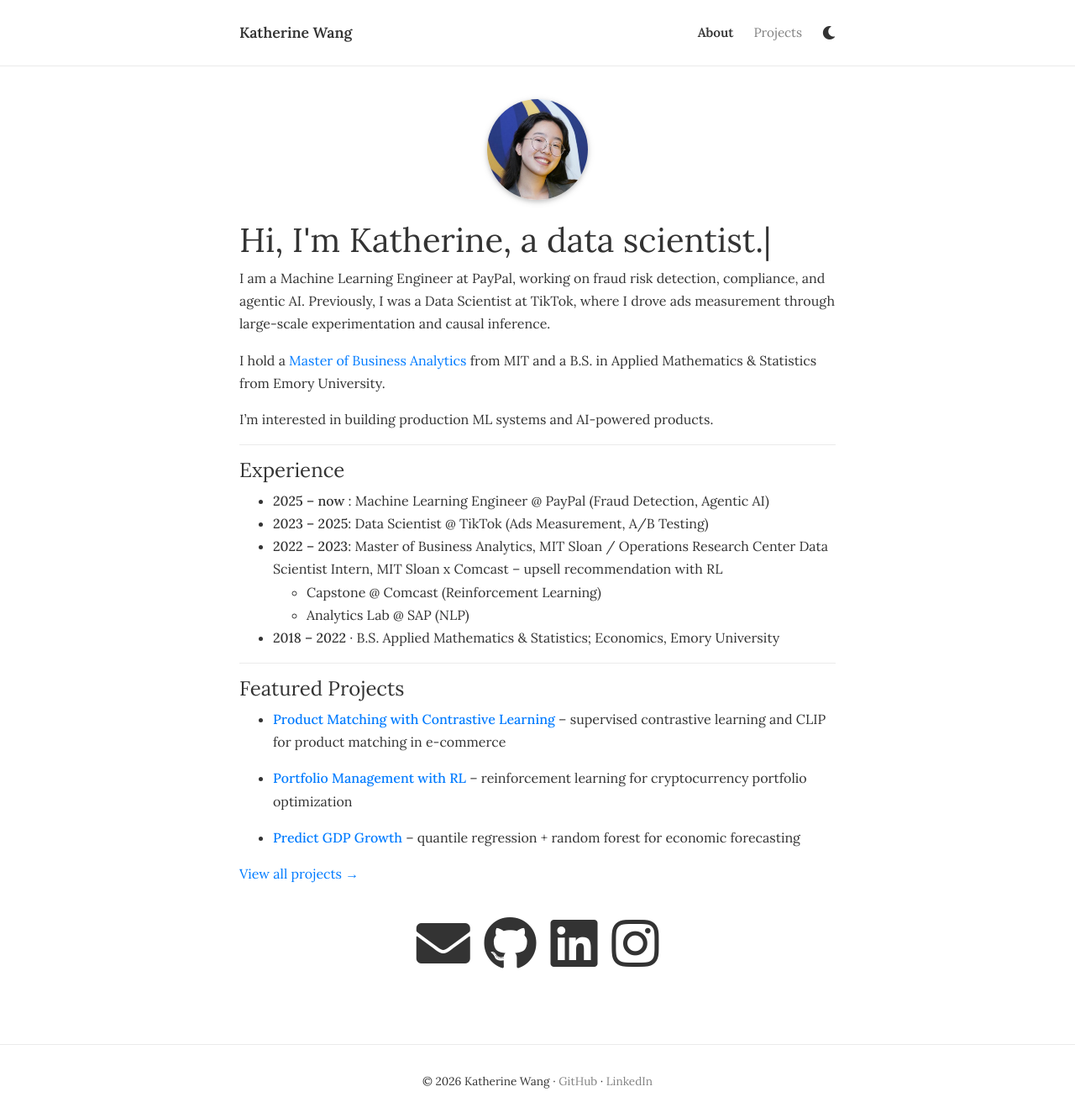
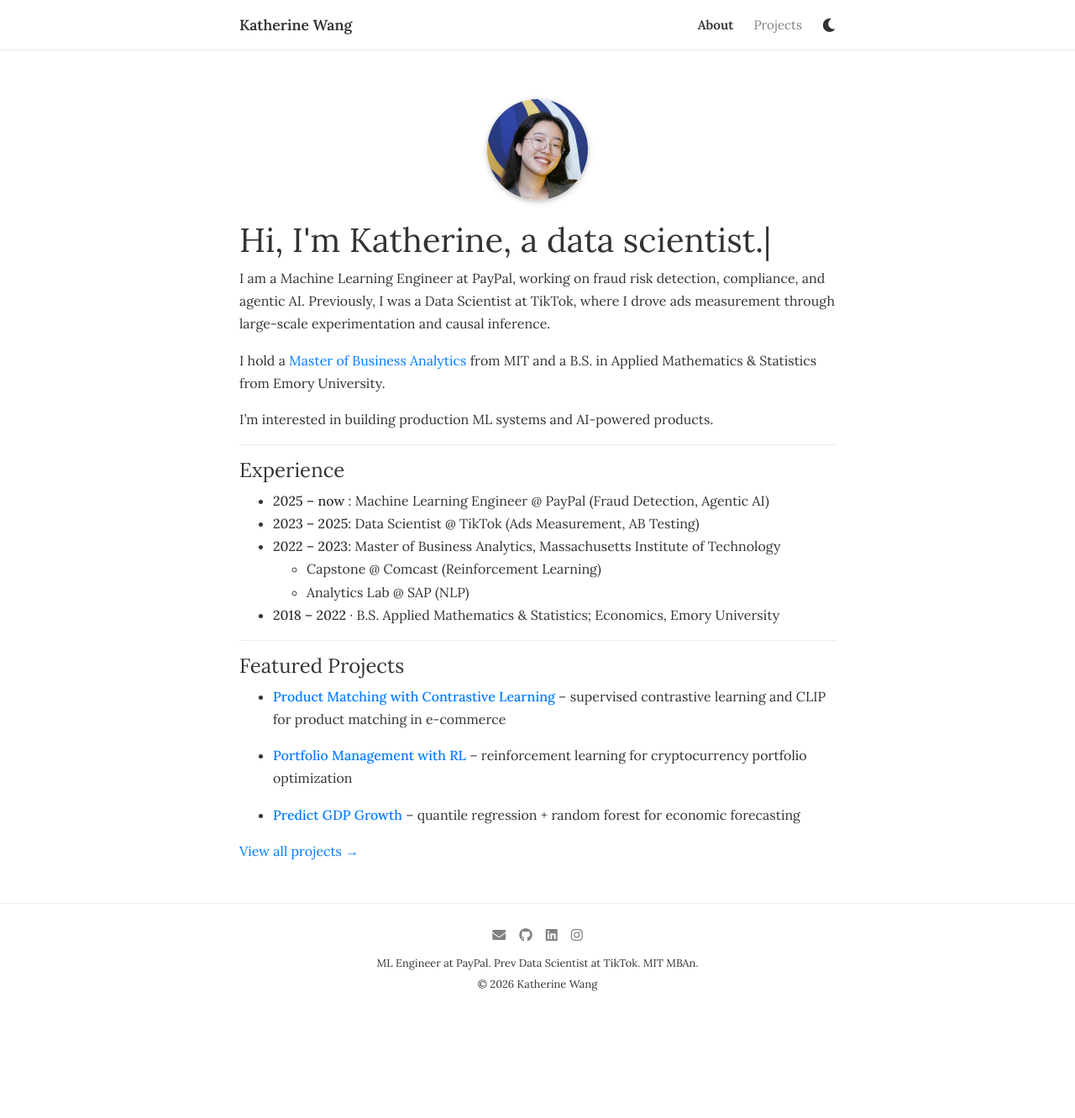
Before and after one commit to katherinewangqw/katherinewangqw.github.io, a Jekyll site: the page built from _pages/about.md, in a window 1280 px wide and 1331 px high. Shown: the whole window at 84% size. Built offline with Jekyll 4.4.1, drawn with Linux system fonts in a browser that asks for light colours; comment, search, counter and statistics services are not loaded; a style sheet for code colours, icons or effects is not loaded.

Commit message:
change footer, header config

```diff
--- a/_config.yml
+++ b/_config.yml
@@ -6,10 +6,9 @@
 first_name: Katherine
 middle_name:
 last_name: Wang
-email: qinwenw@mit.edu
-description: > # the ">" symbol means to ignore newlines until "footer_text:"
-  Katherine Wang -- Machine Learning Engineer
-footer_text: ""
+email: katherinewangqw@outlook.com
+description: # site description (leave blank if not needed)
+footer_text: "ML Engineer at PayPal. Prev Data Scientist at TikTok. MIT MBAn."
 keywords: Katherine Wang, Qinwen Wang, machine learning engineer, AI engineer, data scientist
 
 lang: en # the language of your site (for example: en, fr, cn, ru, etc.)
@@ -68,7 +67,7 @@
 gitlab_username: # your GitLab user name
 twitter_username: # your Twitter handle
 mastodon_username: # your mastodon instance+username in the format instance.tld/@username
-linkedin_username: qinwenkatherinewang # your LinkedIn user name
+linkedin_username: qinwen-katherine-wang # your LinkedIn user name
 telegram_username: # your Telegram user name
 scholar_userid: # your Google Scholar ID
 semanticscholar_id: # your Semantic Scholar ID
--- a/_includes/footer.html
+++ b/_includes/footer.html
@@ -1,7 +1,22 @@
     <footer>
       <div class="container">
-        &copy; {{ site.time | date: '%Y' }} {{ site.first_name }} {{ site.last_name }}
-        {%- if site.github_username %} &middot; <a href="https://github.com/{{ site.github_username }}">GitHub</a>{%- endif %}
-        {%- if site.linkedin_username %} &middot; <a href="https://www.linkedin.com/in/{{ site.linkedin_username }}">LinkedIn</a>{%- endif %}
+        <div class="footer-icons">
+          {%- if site.email %}
+          <a href="mailto:{{ site.email }}" title="Email"><i class="fas fa-envelope"></i></a>
+          {%- endif %}
+          {%- if site.github_username %}
+          <a href="https://github.com/{{ site.github_username }}" title="GitHub"><i class="fab fa-github"></i></a>
+          {%- endif %}
+          {%- if site.linkedin_username %}
+          <a href="https://www.linkedin.com/in/{{ site.linkedin_username }}" title="LinkedIn"><i class="fab fa-linkedin"></i></a>
+          {%- endif %}
+          {%- if site.instagram_id %}
+          <a href="https://instagram.com/{{ site.instagram_id }}" title="Instagram"><i class="fab fa-instagram"></i></a>
+          {%- endif %}
+        </div>
+        {%- if site.footer_text and site.footer_text != "" %}
+        <p class="footer-text">{{ site.footer_text }}</p>
+        {%- endif %}
+        <p class="footer-copy">&copy; {{ site.time | date: '%Y' }} {{ site.first_name }} {{ site.last_name }}</p>
       </div>
     </footer>
--- a/_layouts/page.html
+++ b/_layouts/page.html
@@ -4,10 +4,12 @@
 <!-- page.html -->
         <div class="post">
 
+          {% unless page.hide_title %}
           <header class="post-header">
             <h1 class="post-title">{{ page.title }}</h1>
             <p class="post-description">{{ page.description }}</p>
-            </header>
+          </header>
+          {% endunless %}
 
           <article>
             {{ content }}
--- a/_pages/about.md
+++ b/_pages/about.md
@@ -28,9 +28,8 @@
 #### Experience
 
 - **2025 -- now** : Machine Learning Engineer @ PayPal (Fraud Detection, Agentic AI)
-- **2023 -- 2025**: Data Scientist @ TikTok (Ads Measurement, A/B Testing)
-- **2022 -- 2023**: Master of Business Analytics, MIT Sloan / Operations Research Center
-Data Scientist Intern, MIT Sloan x Comcast -- upsell recommendation with RL
+- **2023 -- 2025**: Data Scientist @ TikTok (Ads Measurement, AB Testing)
+- **2022 -- 2023**: Master of Business Analytics, Massachusetts Institute of Technology
   - Capstone @ Comcast (Reinforcement Learning)
   - Analytics Lab @ SAP (NLP)
 - **2018 -- 2022** · B.S. Applied Mathematics & Statistics; Economics, Emory University
--- a/_sass/_base.scss
+++ b/_sass/_base.scss
@@ -156,7 +156,7 @@
   box-shadow: none;
   border-bottom: 1px solid var(--global-divider-color);
   background-color: var(--global-bg-color);
-  padding: 1.2rem 0;
+  padding: 0.6rem 0;
 
   .container {
     display: flex;
@@ -254,9 +254,9 @@
 // Footer
 footer {
   border-top: 1px solid var(--global-divider-color);
-  padding: 2rem 0;
-  margin-top: 4rem;
-  font-size: 0.85rem;
+  padding: 1.5rem 0;
+  margin-top: 3rem;
+  font-size: 0.8rem;
   color: var(--global-text-color-light);
   text-align: center;
 
@@ -266,6 +266,23 @@
     &:hover {
       color: var(--global-theme-color);
     }
+  }
+
+  .footer-icons {
+    display: flex;
+    justify-content: center;
+    gap: 1rem;
+    margin-bottom: 0.6rem;
+    font-size: 1rem;
+  }
+
+  .footer-text {
+    margin-bottom: 0.3rem;
+    line-height: 1.5;
+  }
+
+  .footer-copy {
+    margin-bottom: 0;
   }
 }
 
@@ -443,9 +460,9 @@
   .tag-btn {
     display: inline-block;
     font-family: monospace;
-    font-size: 90%;
+    font-size: 75%;
     line-height: 1.5em;
-    padding: 0 0.5em;
+    padding: 0 0.45em;
     color: var(--global-theme-color);
     background-color: var(--global-tag-bg-color);
     border: none;
```
Also changed, not shown: other parts of _pages/about.md (+1 -1 lines), _pages/projects.md (+2 -1 lines).
